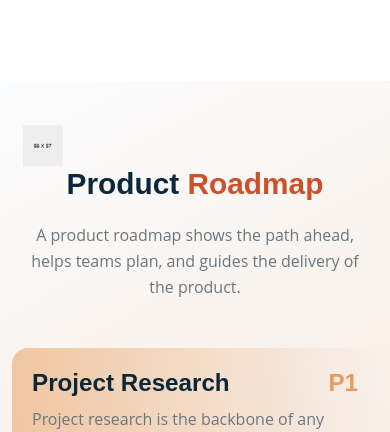
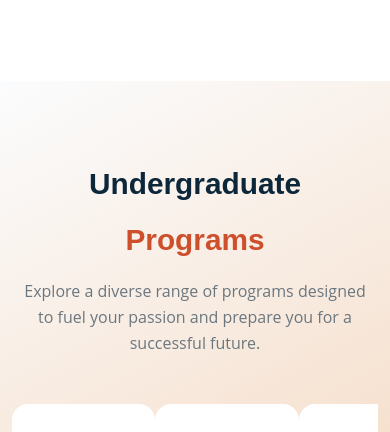
Before and after one commit to JanviKotecha/ShjandClg, a PHP site: page /FIP_web/index.php in a window 390 px wide. Shown: the part 6068-6500 px from the top of the page. Run offline with PHP 8.4, Linux system fonts and the light colour scheme; data comes from the database, SQL or seed files in the repository; some libraries are stand-ins or nearby versions.

Commit message:
home courses

```diff
--- a/index.php
+++ b/index.php
@@ -504,132 +504,64 @@
     <!-- ===============>> Service section start here <<================= -->
 
     <!-- ========== Roadmap Section start Here========== -->
-    <section class="roadmap roadmap--style1 padding-top  padding-bottom bg-color" id="roadmap">
+    <section class="roadmap roadmap--style2 padding-top  padding-bottom bg-color" id="roadmap">
         <div class="container">
             <div class="section-header section-header--max50">
-                <h2 class="mb-10 mt-minus-5">Product <span> roadmap</span></h2>
-                <p>A product roadmap shows the path ahead, helps teams plan, and guides the delivery of the product.</p>
+                <h2 class="mb-10 mt-minus-5">Undergraduate <span> Programs</span></h2>
+                <p>Explore a diverse range of programs designed to fuel your passion and prepare you for a successful
+                    future.</p>
             </div>
             <div class="roadmap__wrapper">
-                <div class="row gy-4 gy-md-0 gx-5">
-                    <div class="col-md-6 offset-md-6">
-                        <div class="roadmap__item ms-md-4 aos-init aos-animate" data-aos="fade-left"
-                            data-aos-duration="800">
-                            <div class="roadmap__item-inner">
+                <div class="roadmap__upper">
+                    <div class="roadmap__upper-inner">
+                        <div class="swiper">
+                            <div class="roadmap__slider">
+                                <div class="swiper-wrapper">
+                                    <?php $result=$qm->getRecord("course");
+                                        if (mysqli_num_rows($result)>0) {
+                                            $i=0;
+                                            while ($row=mysqli_fetch_array($result)) {
+                                            $i++;?>
+                                                    <div
+                                                        class="roadmap__item <?php echo ($i % 2 == 0) ? 'roadmap__item--reverse' : ''; ?>">
+                                                        <!-- Dynamic class for vertical line position -->
+                                                        <div
+                                                            class="roadmap__item-inner <?php echo ($i % 2 == 0) ? 'roadmap__item-inner--vertical-line-top' : 'roadmap__item-inner--vertical-line-bottom'; ?>">
                                                             <div class="roadmap__item-content">
-                                    <div class="roadmap__item-header">
-                                        <h3>project research</h3>
-                                        <span>P1</span>
+                                                                <!-- Use dynamic data from the database -->
+                                                                <h5><?php echo htmlspecialchars($row['c_name']); ?></h5>
+                                                                <p><?php
+                                                                    // Get the 'objective' field from the database
+                                                                    $objective = htmlspecialchars($row['objective']);
+
+                                                                    // Check if the objective length exceeds 200 characters
+                                                                    if (strlen($objective) > 50) {
+                                                                        // Truncate the text to 200 characters and add ellipsis
+                                                                        echo substr($objective, 0, 50) . '...';
+                                                                    } else {
+                                                                        // Print the full text if it's less than or equal to 200 characters
+                                                                        echo $objective;
+                                                                    } ?>
+                                                                </p>
                                                             </div>
-                                    <p>Project research is the backbone of any successful project. It involves gathering
-                                        information,
-                                        setting objectives, and analyzing data to ensure the project is achievable.
-                                        Without proper research,
-                                        projects can fail due to lack of knowledge.</p>
-                                </div>
-                            </div>
-
-                        </div>
-                    </div>
-                    <div class="col-md-6">
-                        <div class="roadmap__item roadmap__item--style2 ms-auto me-md-4 aos-init aos-animate"
-                            data-aos="fade-right" data-aos-duration="800">
-                            <div class="roadmap__item-inner">
-                                <div class="roadmap__item-content">
-                                    <div class="roadmap__item-header">
-                                        <h3>framing idea</h3>
-                                        <span>P2</span>
-                                    </div>
-                                    <p>Hey there! Just wanted to throw out a framing idea for our upcoming project.
-                                        Let's start with the
-                                        big picture and then work our way down to the details. This way we ensure our
-                                        vision stays on track
-                                        while also ironing out.</p>
-                                </div>
-                            </div>
-
-                        </div>
-                    </div>
-                    <div class="col-md-6 offset-md-6">
-                        <div class="roadmap__item ms-md-4 aos-init" data-aos="fade-left" data-aos-duration="800">
-                            <div class="roadmap__item-inner">
-                                <div class="roadmap__item-content">
-                                    <div class="roadmap__item-header">
-                                        <h3>Design first draft</h3>
-                                        <span>P3</span>
-                                    </div>
-                                    <p>Hey guys, just wanted to share my design first draft! I went for a minimalist
-                                        look with a pop of
-                                        color. What do you think? Open to any suggestions or feedback. Can't wait to see
-                                        how this turns out
-                                        over all kind of success!</p>
+                                                            <div class="roadmap__item-date">
+                                                                <!-- Format and display the date dynamically -->
+                                                                <span><?php echo $row['duration']; ?></span>
                                                             </div>
                                                         </div>
                                                     </div>
-                    </div>
-                    <div class="col-md-6">
-                        <div class="roadmap__item roadmap__item--style2 ms-auto me-md-4 aos-init" data-aos="fade-right"
-                            data-aos-duration="800">
-                            <div class="roadmap__item-inner">
-                                <div class="roadmap__item-content">
-                                    <div class="roadmap__item-header">
-                                        <h3>Final design</h3>
-                                        <span>P4</span>
-                                    </div>
-                                    <p>So after lots of reiterations, and endless tweaking, we finally landed on the
-                                        final design. It's
-                                        slick, it's modern, and it perfectly captures the essence of what we were aiming
-                                        for. We couldn't be
-                                        more excited to launch it!</p>
-                                </div>
-                            </div>
-
-                        </div>
-                    </div>
-                    <div class="col-md-6 offset-md-6">
-                        <div class="roadmap__item ms-md-4 aos-init" data-aos="fade-left" data-aos-duration="800">
-                            <div class="roadmap__item-inner">
-                                <div class="roadmap__item-content">
-                                    <div class="roadmap__item-header">
-                                        <h3>Project development</h3>
-                                        <span>P5</span>
-                                    </div>
-                                    <p>So we're deep in project development here, and things are coming along nicely.
-                                        We've got a solid
-                                        plan in place and our team is firing on all cylinders. There's still work to be
-                                        done, but we're
-                                        excited about what we're building.</p>
-                                </div>
-                            </div>
-                        </div>
-                    </div>
-                    <div class="col-md-6">
-                        <div class="roadmap__item roadmap__item--style2 ms-auto me-md-4 aos-init" data-aos="fade-right"
-                            data-aos-duration="800">
-                            <div class="roadmap__item-inner">
-                                <div class="roadmap__item-content">
-                                    <div class="roadmap__item-header">
-                                        <h3>Launch project</h3>
-                                        <span>P6</span>
-                                    </div>
-                                    <p>Alright folks, it's time to get this project off the ground! We've been talking
-                                        about it for weeks,
-                                        and now it's time to launch. We've got all the pieces in place, so let's get to
-                                        work and make this
-                                        thing happen!</p>
-                                </div>
-                            </div>
-
+                                                    <?php }
+                                        }
+                                    ?>
                                 </div>
                             </div>
                         </div>
                     </div>
                 </div>
-        <div class="roadmap__shape">
-            <span class="roadmap__shape-item roadmap__shape-item--1"> <span></span> </span>
-            <span class="roadmap__shape-item roadmap__shape-item--2"> <img src="assets/images/icon/1.png"
-                    alt="shape-icon">
-            </span>
+            </div>
+            <div class="d-flex justify-content-center mt-5">
+                <a href="courses.php" class="trk-btn trk-btn--border trk-btn--primary">Explore More </a>
+            </div>
         </div>
     </section>
     <!-- ========== Roadmap Section Ends Here========== -->
@@ -638,7 +570,8 @@
     <section class="team padding-top padding-bottom">
         <div class="section-header section-header--max50">
             <h2 class="mb-10 mt-minus-5">Meet our <span>faculties</span></h2>
-            <p>Learn from passionate educators who bring knowledge to life. Discover the expertise that drives our academic excellence.</p>
+            <p>Learn from passionate educators who bring knowledge to life. Discover the expertise that drives our
+                academic excellence.</p>
         </div>
         <div class="container">
             <div class="team__wrapper">
@@ -666,7 +599,8 @@
                                 <div class="team__item-content team__item-content--style1">
                                     <div class="team__item-author team__item-author--style1">
                                         <div class="team__item-authorinfo">
-                                                        <h6 class="mb-1"><a class="stretched-link"><?php echo $row['faculty_name']; ?></a> </h6>
+                                            <h6 class="mb-1"><a
+                                                    class="stretched-link"><?php echo $row['faculty_name']; ?></a> </h6>
                                             <p class="mb-0"><?php echo $row['faculty_degree']; ?></p>
                                         </div>
                                     </div>
@@ -857,11 +791,14 @@
                                         <div class="accordion__header accordion-header" id="<?php echo $headerId; ?>">
                                             <button class="accordion__button accordion-button" type="button"
                                                 data-bs-toggle="collapse" data-bs-target="#<?php echo $bodyId; ?>"
-                                                                aria-expanded="<?php echo $isExpanded; ?>" aria-controls="<?php echo $bodyId; ?>">
-                                                                <span class="accordion__button-content"><?php echo $row['question']; ?></span>
+                                                aria-expanded="<?php echo $isExpanded; ?>"
+                                                aria-controls="<?php echo $bodyId; ?>">
+                                                <span
+                                                    class="accordion__button-content"><?php echo $row['question']; ?></span>
                                             </button>
                                         </div>
-                                                        <div id="<?php echo $bodyId; ?>" class="accordion-collapse collapse <?php echo $showClass; ?>"
+                                        <div id="<?php echo $bodyId; ?>"
+                                            class="accordion-collapse collapse <?php echo $showClass; ?>"
                                             aria-labelledby="<?php echo $headerId; ?>" data-bs-parent="#faqAccordion1">
                                             <div class="accordion__body accordion-body">
                                                 <p class="mb-15">
```
Lines whose indentation alone changed are shown as unchanged.
